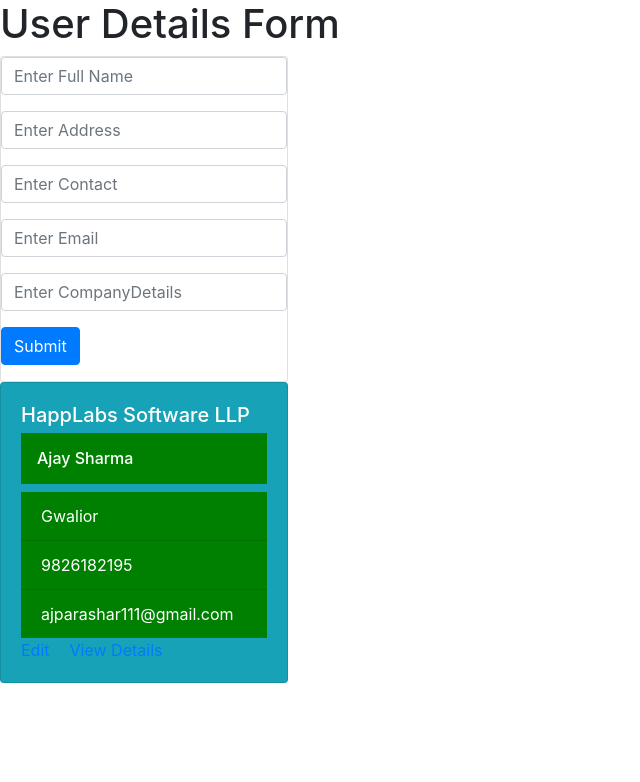
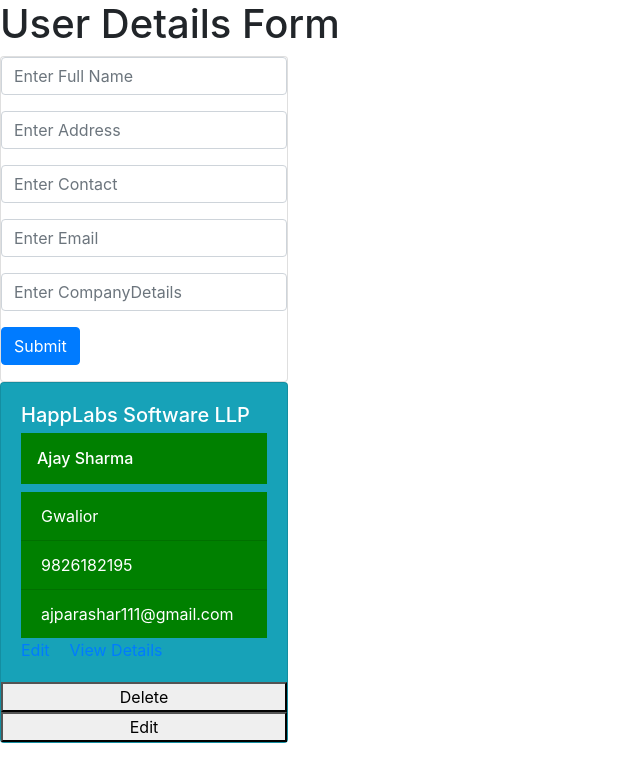
Before and after one commit to ajaysharma91/Todo-App, a React (Create React App) app: page / in a window 1280 px wide. Shown: the top 782 px of the page, without its empty margins (0-640 px from the left). Built offline with nearby package versions, Linux system fonts and the light colour scheme.

Commit message:
Added Delete  functionality

```diff
--- a/src/ListItems.js
+++ b/src/ListItems.js
@@ -80,6 +80,12 @@ class ListItems extends React.Component {
     });
   };
 
+  deleteCard = e => {
+    console.log("delete");
+    const newData = this.state.users.filter((i) => i.id !== e.id);
+    console.log(newData);
+    this.setState({ users: newData });
+  }
   render() {
     const cardList = this.state.users.map((user, index) => {
       return (
@@ -112,6 +118,8 @@ class ListItems extends React.Component {
             <Card.Link href="#">Edit</Card.Link>
             <Card.Link href="#">View Details</Card.Link>
           </Card.Body>
+          <button onClick={() => this.deleteCard(user)}>Delete</button>
+          <button onClick={() => this.editCard(user)}>Edit</button>
         </Card>
       );
     });
```
